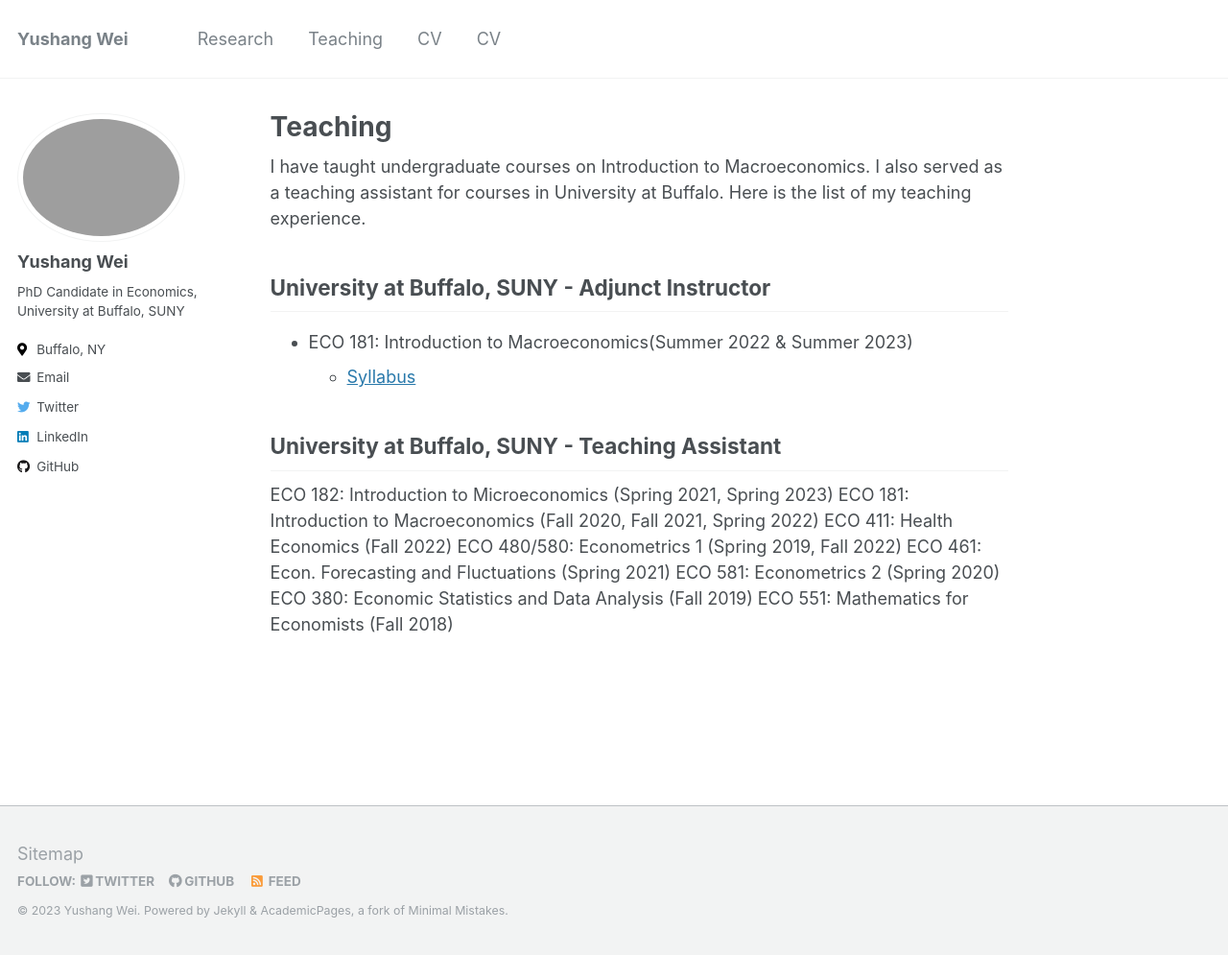
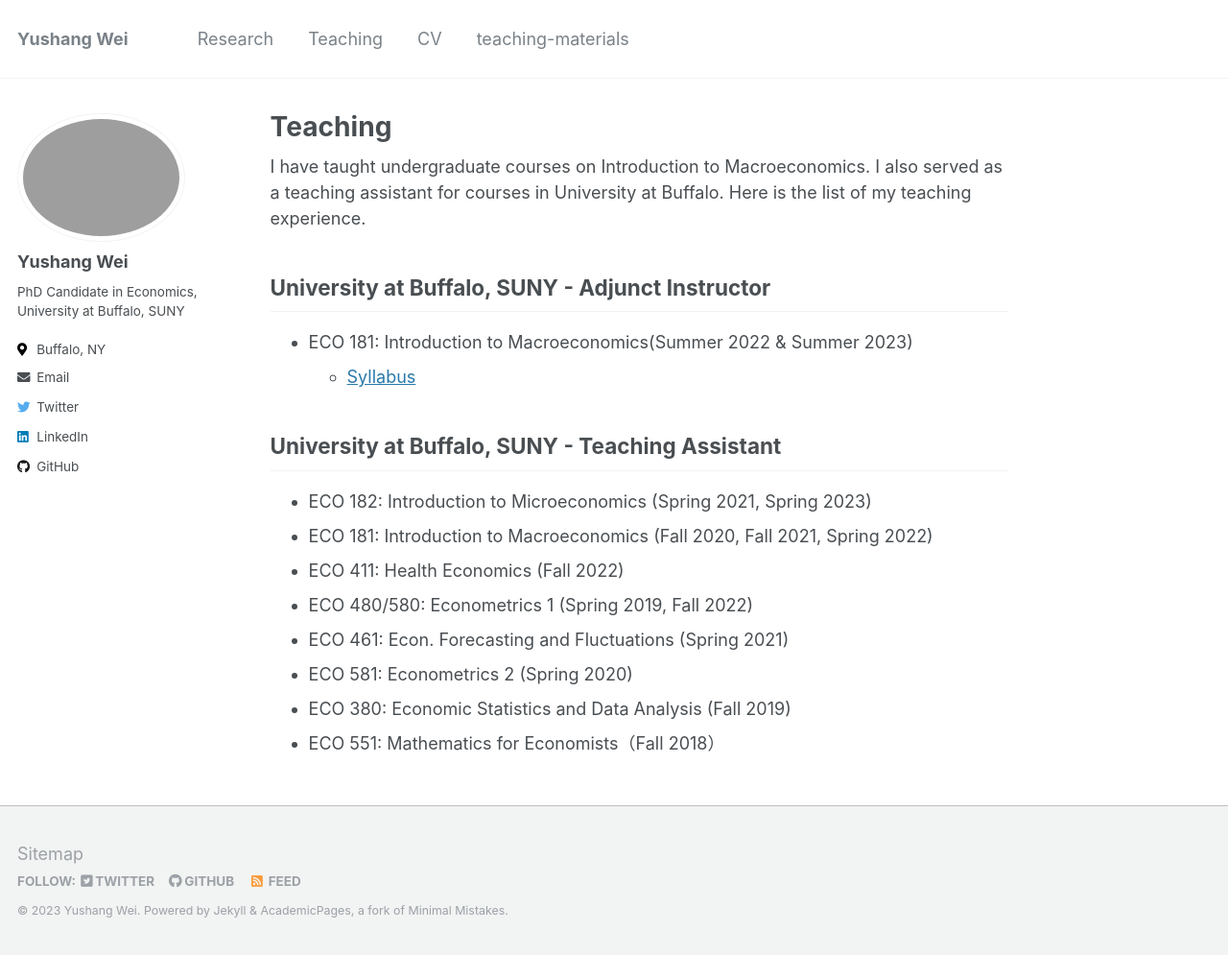
Before and after one commit to yushang1994/yushangw, a Jekyll site: the page built from _pages/teaching.md, in a window 1280 px wide and 995 px high. Shown: the whole window at 96% size. Built offline with Jekyll 4.4.1, drawn with Linux system fonts in a browser that asks for light colours.

Commit message:
update329

```diff
--- a/_data/navigation.yml
+++ b/_data/navigation.yml
@@ -8,5 +8,6 @@ main:
 
   - title: "CV"
     url: /cv/
-  - title: "CV"
-    url: /cv/
+
+  - title: "teaching-materials"
+    url: /teaching-materials/
--- a/_pages/teaching.md
+++ b/_pages/teaching.md
@@ -11,11 +11,11 @@ title: "Teaching"
     - [Syllabus](/files/pdf/teaching/SyllabusECO181S22.pdf)
 
 ## University at Buffalo, SUNY - Teaching Assistant
-ECO 182: Introduction to Microeconomics (Spring 2021, Spring 2023)
-ECO 181: Introduction to Macroeconomics (Fall 2020, Fall 2021, Spring 2022)
-ECO 411: Health Economics (Fall 2022)
-ECO 480/580: Econometrics 1 (Spring 2019, Fall 2022)
-ECO 461: Econ. Forecasting and Fluctuations  (Spring 2021)
-ECO 581: Econometrics 2 (Spring 2020)
-ECO 380: Economic Statistics and Data Analysis (Fall 2019)
-ECO 551: Mathematics for Economists (Fall 2018)
+- ECO 182: Introduction to Microeconomics (Spring 2021, Spring 2023)
+- ECO 181: Introduction to Macroeconomics (Fall 2020, Fall 2021, Spring 2022)
+- ECO 411: Health Economics (Fall 2022)
+- ECO 480/580: Econometrics 1 (Spring 2019, Fall 2022)
+- ECO 461: Econ. Forecasting and Fluctuations  (Spring 2021)
+- ECO 581: Econometrics 2 (Spring 2020)
+- ECO 380: Economic Statistics and Data Analysis (Fall 2019)
+- ECO 551: Mathematics for Economists（Fall 2018）
```
Also changed, not shown: _pages/research.md (+2 -2 lines).
